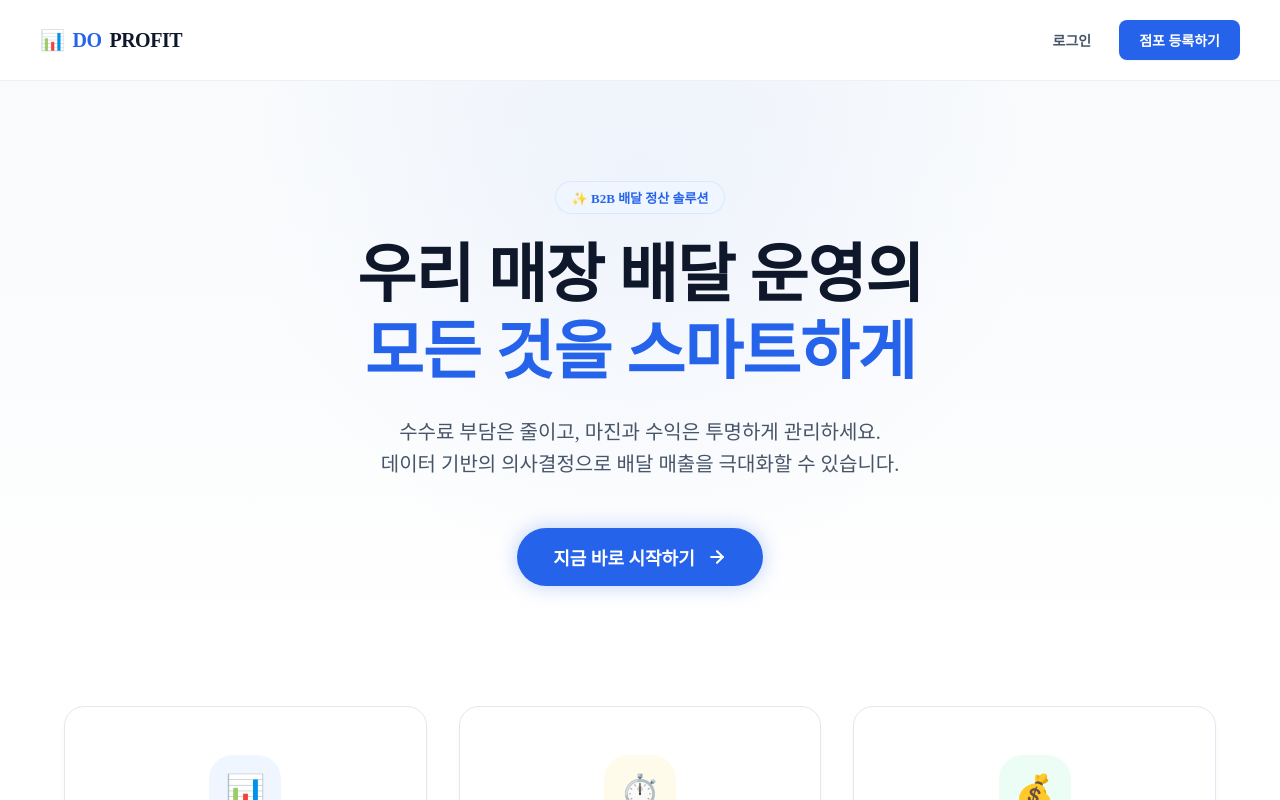
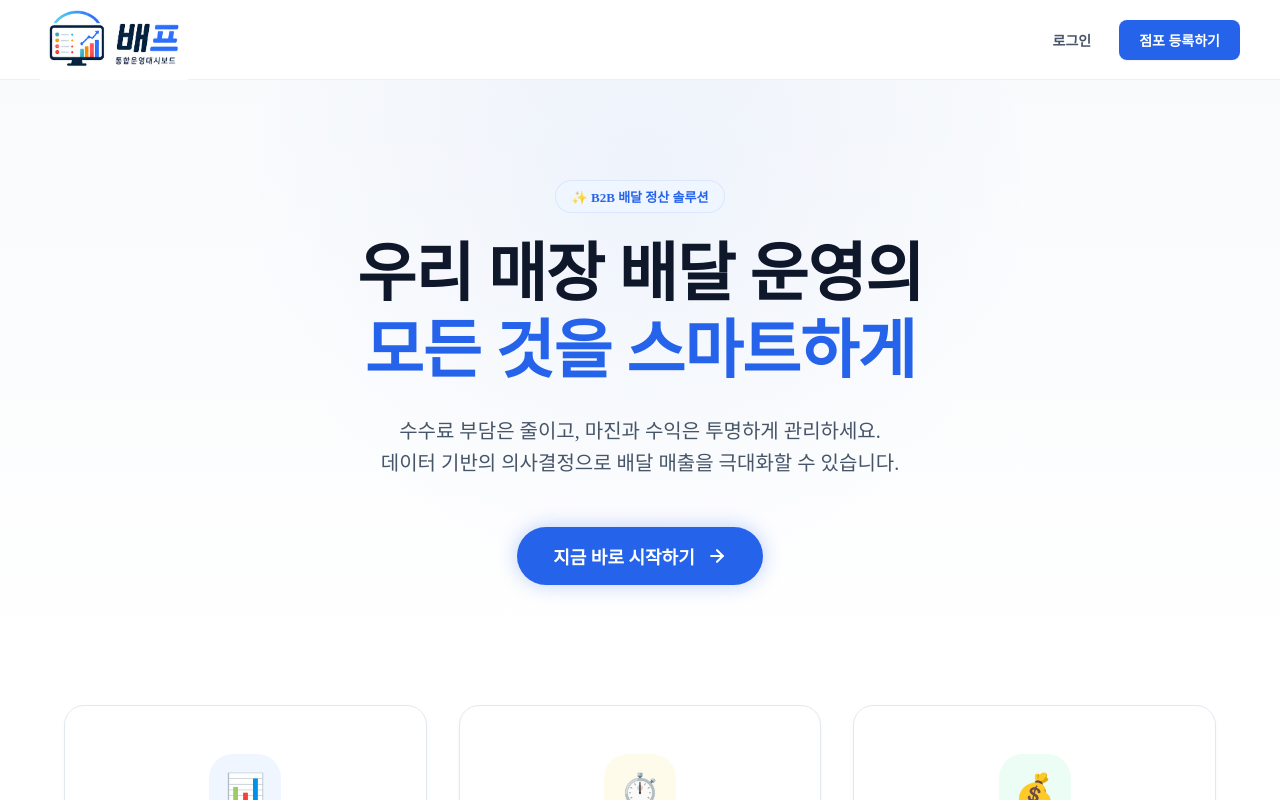
Before and after one commit to greencomacademy/team4-front, a Vue app: page / in a window 1280 px wide. Built offline with nearby package versions, Linux system fonts and the light colour scheme; no server answers; a web font is replaced by a local one.

Commit message:
각종 디자인 변경, 백엔드 연동

```diff
--- a/src/api/MyAxios.js
+++ b/src/api/MyAxios.js
@@ -4,8 +4,10 @@ import { jwtDecode } from "jwt-decode";
 import dayjs from "dayjs";
 
 const myAxios = axios.create({
-  baseURL: import.meta.env.VITE_API_BASE_URL,
-   withCredentials: true,
+  baseURL:
+
+  import.meta.env.VITE_API_BASE_URL,
+  withCredentials: true,
 
   headers: {
     'Content-Type': 'application/json',
--- a/src/views/auth/Login.vue
+++ b/src/views/auth/Login.vue
@@ -32,7 +32,7 @@ if (isLoading.value) return;
       await authStore.login(loginForm);
 
       // 로그인 성공시 메인 페이지로 페이지 이동
-      router.push('/');
+      router.push('/dashboard');
     }
   } catch (error) {
       const message = error.response?.data?.data || error.response?.data?.message || '로그인에 실패했습니다.';
--- a/src/views/landing/LandingView.vue
+++ b/src/views/landing/LandingView.vue
@@ -30,8 +30,7 @@ const goTologout = async () => {
       <!-- 이 영역은 필요에 따라 추가적인 콘텐츠를 넣을 수 있습니다. -->
     <nav class="landing-nav">
       <div class="logo">
-        <span class="logo-icon">📊</span>
-        <strong>DO</strong> PROFIT
+        <img src="/logo.png" class="main-logo">
       </div>
       <div class="nav-actions">
         <template v-if="authStore.isLoggedIn">
@@ -129,11 +128,18 @@ Design System Variables
 /* ========================================
 상단 네비게이션 바
 ======================================== */
+/* 1. 네비게이션 바 두께 줄이기 */
 .landing-nav {
   display: flex;
   justify-content: space-between;
   align-items: center;
-  padding: 20px 40px;
+
+  /* 1. 상하 패딩을 0으로 없애고 좌우 40px만 유지합니다 */
+  padding: 0 40px;
+
+  /* 2. 네비게이션 바 높이를 확대된 로고 크기(40px * 2배 = 80px)에 딱 맞춥니다 */
+  height: 80px;
+
   background-color: rgba(255, 255, 255, 0.8);
   backdrop-filter: blur(8px);
   position: sticky;
@@ -152,8 +158,19 @@ Design System Variables
   letter-spacing: -0.5px;
 }
 
-.logo strong {
-  color: var(--primary);
+/* 2. 로고 레이아웃 분리 및 확대 적용 */
+.main-logo {
+  /* 네비게이션 바를 밀어내지 않도록 실제 차지하는 공간(높이)은 작게 고정합니다 */
+  height: 40px;
+  width: auto;
+  object-fit: contain;
+  cursor: pointer;
+
+  /* [핵심] 시각적으로만 크기를 n배 확대합니다. (필요에 따라 1.5 ~ 2.5 사이로 조절하세요) */
+  transform: scale(2.0);
+
+  /* 확대될 때 이미지가 영역 밖으로 밀려나지 않도록 기준점을 왼쪽 중앙으로 고정합니다 */
+  transform-origin: left center;
 }
 
 /* 버튼 공통 스타일 */
--- a/src/views/mock/MockDataView.vue
+++ b/src/views/mock/MockDataView.vue
@@ -7,7 +7,7 @@ import MyButton from '../../components/button/MyButton.vue';
 // 화면 상태 관리
 // ----------------------
 
-const axios = myAxios();
+const axios = myAxios;
 
 // 발표 시연용 카드 지연 테스트 수량 저장 변수
 const delayCnt = ref(1);
--- a/vite.config.js
+++ b/vite.config.js
@@ -1,3 +1,4 @@
+// vite.config.js
 import { defineConfig } from 'vite'
 import vue from '@vitejs/plugin-vue'
 
@@ -5,9 +6,9 @@ export default defineConfig({
   plugins: [vue()],
   server: {
     proxy: {
-      // '/auth'로 시작하는 요청은 아래 타겟으로 보냅니다.
-      '/auth': {
-        target: 'http://localhost:8080', // 실제 백엔드 주소
+      // '/auth' 대신 '/api'로 변경합니다.
+      '/api': {
+        target: 'http://localhost:8080',
         changeOrigin: true,
       }
     }
```
Also changed, not shown: public/logo.png (added).
